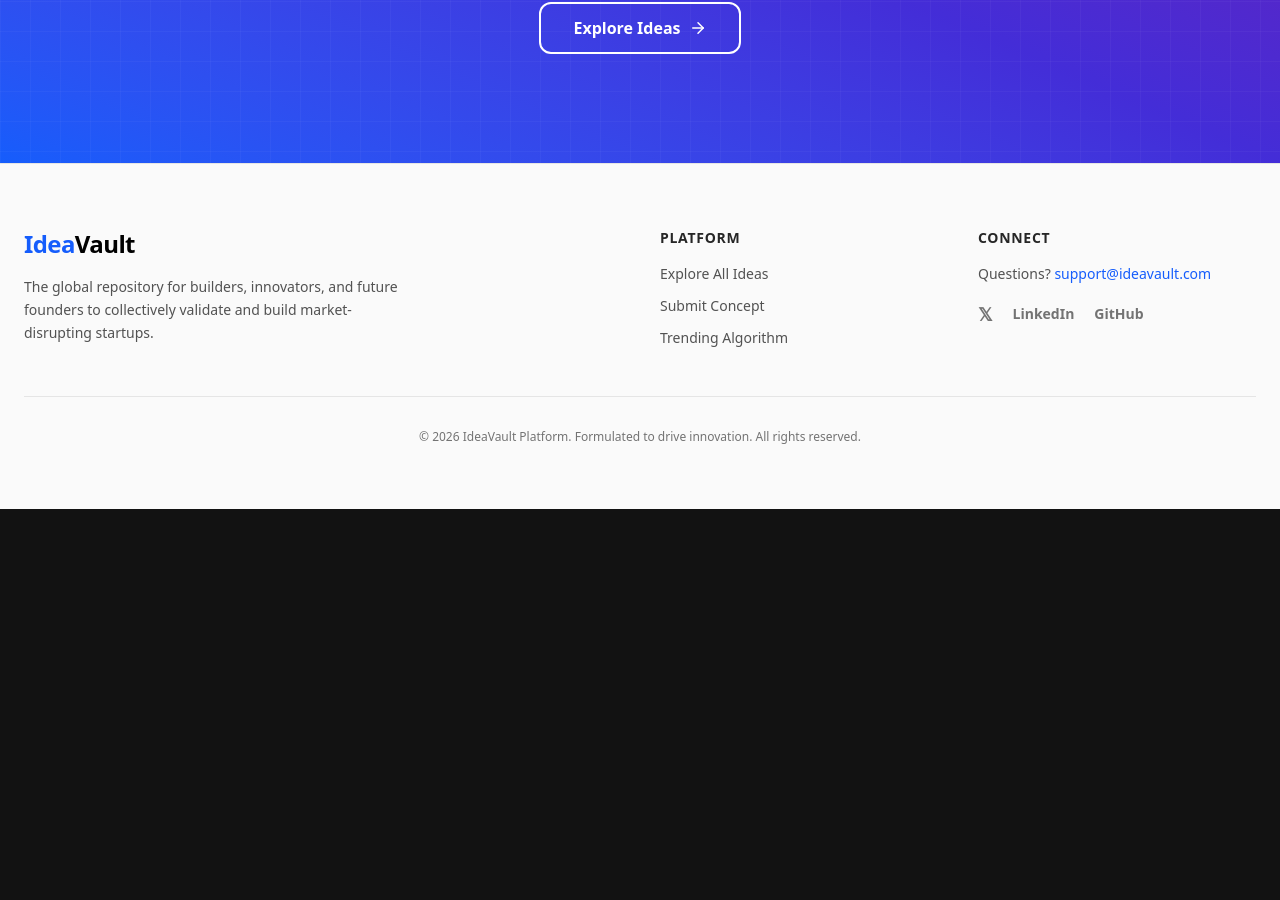
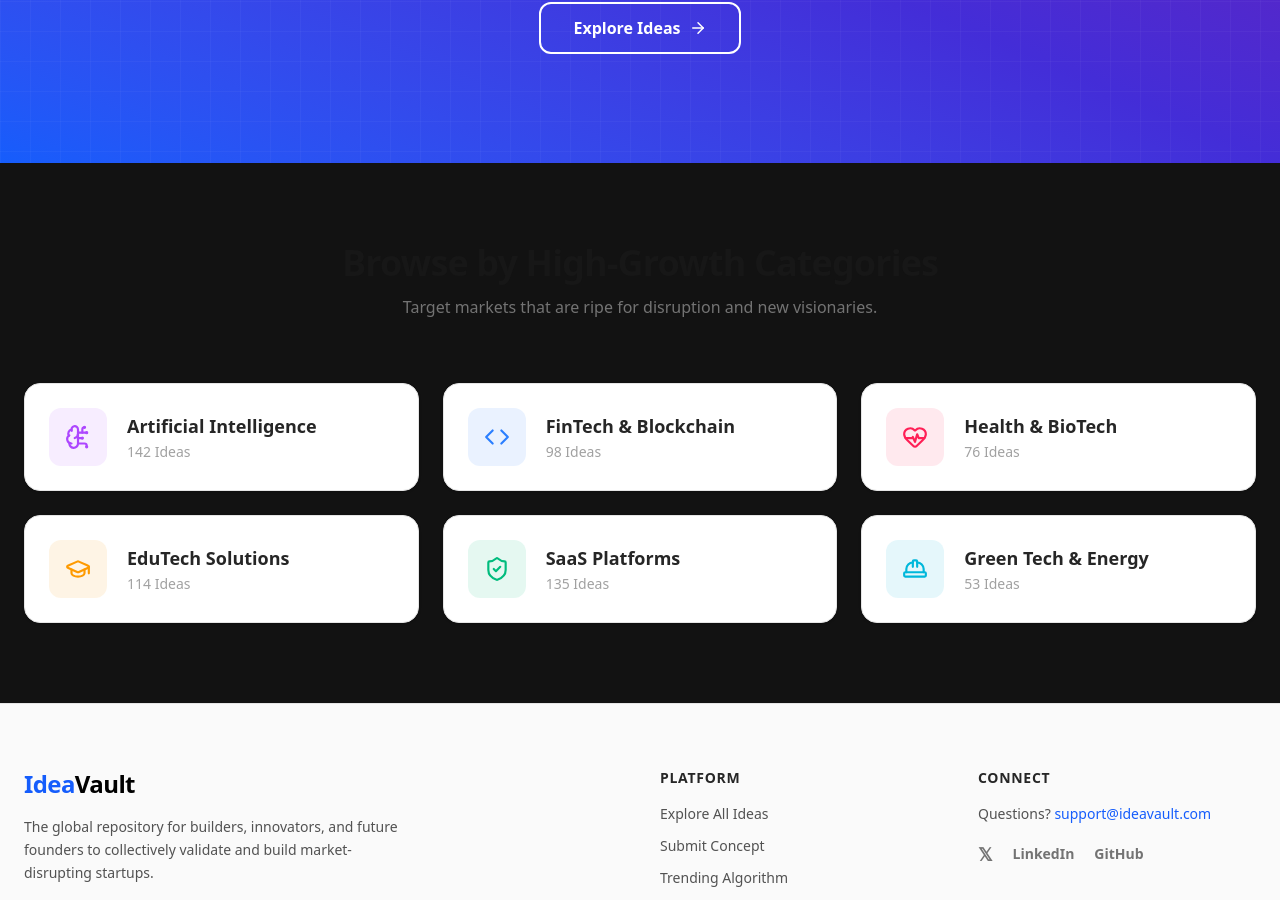
Before and after one commit to JohirulIslamHimel/ideavault-client, a Next.js app: page / in a window 1280 px wide. Shown: the part 454-1354 px from the top of the page. Before the commit the page ends 963 px from the top, so only its background shows below. Built offline with nearby package versions, Linux system fonts and the light colour scheme.

Commit message:
develop extra server component section for categories layout

```diff
--- a/src/app/page.js
+++ b/src/app/page.js
@@ -1,4 +1,5 @@
 import Banner from "@/components/Banner";
+import Categories from "@/components/Categories";
 import Footer from "@/components/Footer";
 import AppNavbar from "@/components/Navbar";
 import Image from "next/image";
@@ -8,6 +9,7 @@ export default function Home() {
     <>
       <AppNavbar></AppNavbar>
       <Banner></Banner>
+      <Categories></Categories>
       <Footer></Footer>
     </>
   );
--- /dev/null
+++ b/src/components/Categories.jsx
@@ -0,0 +1,91 @@
+import {
+  Code,
+  HeartPulse,
+  BrainCircuit,
+  GraduationCap,
+  HardHat,
+  ShieldCheck,
+} from "lucide-react";
+
+const categories = [
+  {
+    name: "Artificial Intelligence",
+    count: "142 Ideas",
+    icon: BrainCircuit,
+    color: "text-purple-500 bg-purple-500/10",
+  },
+  {
+    name: "FinTech & Blockchain",
+    count: "98 Ideas",
+    icon: Code,
+    color: "text-blue-500 bg-blue-500/10",
+  },
+  {
+    name: "Health & BioTech",
+    count: "76 Ideas",
+    icon: HeartPulse,
+    color: "text-rose-500 bg-rose-500/10",
+  },
+  {
+    name: "EduTech Solutions",
+    count: "114 Ideas",
+    icon: GraduationCap,
+    color: "text-amber-500 bg-amber-500/10",
+  },
+  {
+    name: "SaaS Platforms",
+    count: "135 Ideas",
+    icon: ShieldCheck,
+    color: "text-emerald-500 bg-emerald-500/10",
+  },
+  {
+    name: "Green Tech & Energy",
+    count: "53 Ideas",
+    icon: HardHat,
+    color: "text-cyan-500 bg-cyan-500/10",
+  },
+];
+
+export default function Categories() {
+  return (
+    <section className="py-20 max-w-7xl mx-auto px-6">
+      <div className="text-center mb-16">
+        <h2 className="text-3xl md:text-4xl font-extrabold tracking-tight text-neutral-900 dark:text-white">
+          Browse by High-Growth Categories
+        </h2>
+        <p className="text-neutral-500 dark:text-neutral-400 mt-3 max-w-xl mx-auto text-sm md:text-base">
+          Target markets that are ripe for disruption and new visionaries.
+        </p>
+      </div>
+
+      <div className="grid grid-cols-1 sm:grid-cols-2 lg:grid-cols-3 gap-6">
+        {categories.map((cat, idx) => {
+          const IconComponent = cat.icon;
+          return (
+            <div
+              key={idx}
+              className="cursor-pointer border border-neutral-200 dark:border-neutral-800 bg-white dark:bg-neutral-900/50 hover:border-blue-500/50 dark:hover:border-blue-500/40 transition-all duration-300 rounded-2xl shadow-sm p-6 flex items-center gap-5 group"
+            >
+              {/* Icon Wrapper */}
+              <div
+                className={`p-4 rounded-xl shrink-0 transition-transform duration-300 group-hover:scale-110 ${cat.color}`}
+              >
+                <IconComponent size={26} />
+              </div>
+
+              {/* Text Info */}
+              <div className="text-left">
+                <h3 className="font-bold text-lg text-neutral-800 dark:text-neutral-100 group-hover:text-blue-600 dark:group-hover:text-blue-500 transition-colors">
+                  {cat.name}
+                </h3>
+                <p className="text-neutral-400 dark:text-neutral-500 text-sm mt-0.5 font-medium">
+                  {cat.count}
+                </p>
+              </div>
+            </div>
+          );
+        })}
+      </div>
+    </section>
+  );
+}
```
